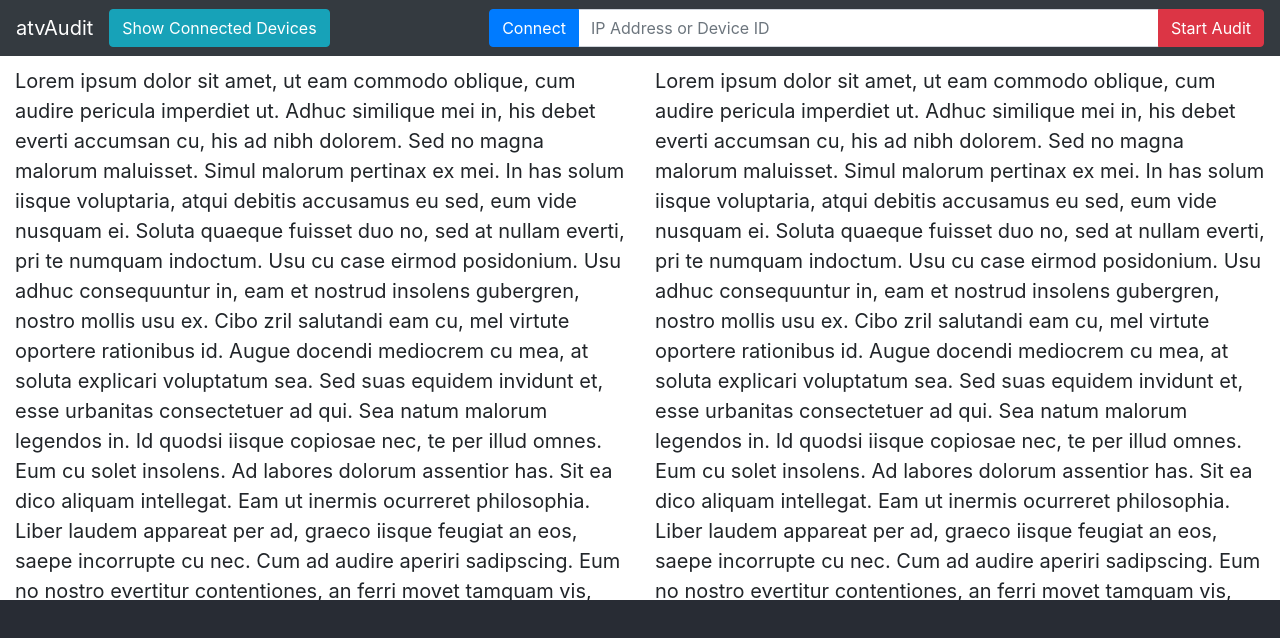
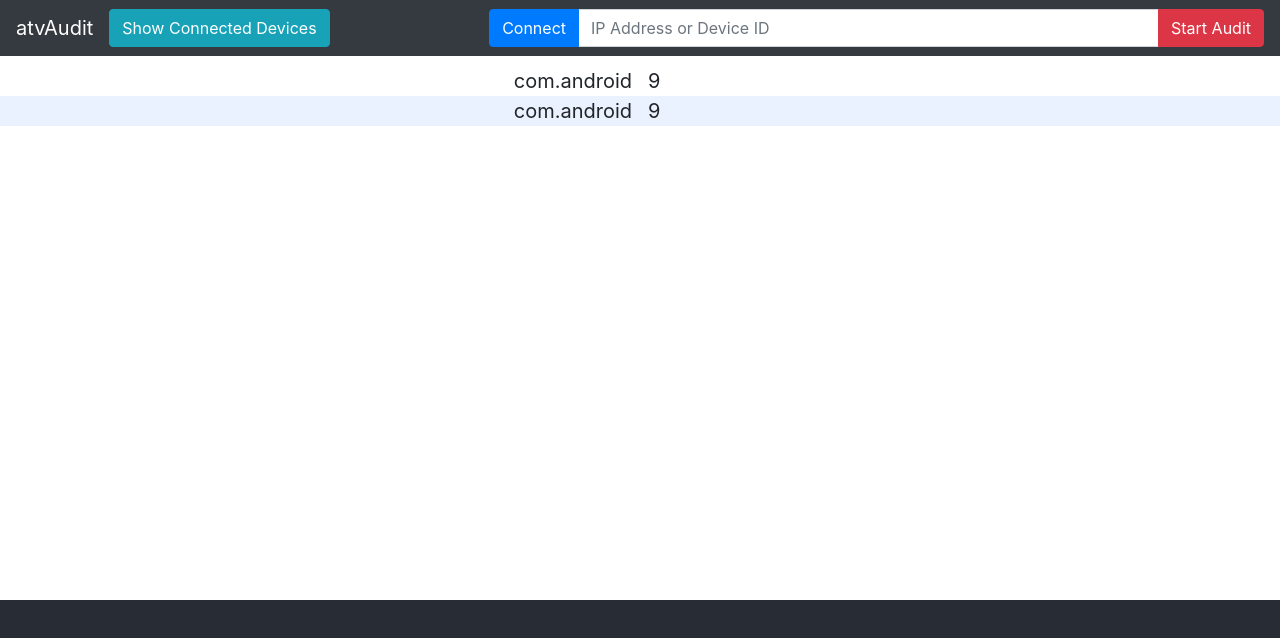
Before and after one commit to DarrenVictoriano/atvAudit, a React (Create React App) app in the folder client/: page / in a window 1280 px wide. Shown: the top 638 px of the page. Built offline with nearby package versions, Linux system fonts and the light colour scheme.

Commit message:
need to use state instead of hooks cuz I cant loop

```diff
--- a/client/package.json
+++ b/client/package.json
@@ -7,6 +7,7 @@
     "@testing-library/jest-dom": "^4.2.4",
     "@testing-library/react": "^9.5.0",
     "@testing-library/user-event": "^7.2.1",
+    "axios": "^0.19.2",
     "bootstrap": "^4.5.0",
     "react": "^16.13.1",
     "react-dom": "^16.13.1",
--- a/client/src/App.js
+++ b/client/src/App.js
@@ -1,52 +1,26 @@
 import React from 'react';
 import './App.css';
 import Navbar from './components/navbar/navbar';
-import { Row, Col } from 'reactstrap';
+import AppInfo from './components/app_info/appInfo';
+import { AdbProvider } from './providers/adbContext';
+import ShellStream from './components/shell_stream/shellStream';
 
-function App() {
+const App = props => {
+
   return (
+    <AdbProvider>
       <div className="App">
         <header className="App-header">
           <Navbar />
         </header>
 
-      <div className="app-info container-fluid">
-        <Row>
-          <Col>
-            <p>
-              Lorem ipsum dolor sit amet, ut eam commodo oblique, cum audire pericula imperdiet ut. Adhuc similique mei in, his debet everti accumsan cu, his ad nibh dolorem. Sed no magna malorum maluisset. Simul malorum pertinax ex mei.
-              In has solum iisque voluptaria, atqui debitis accusamus eu sed, eum vide nusquam ei. Soluta quaeque fuisset duo no, sed at nullam everti, pri te numquam indoctum. Usu cu case eirmod posidonium. Usu adhuc consequuntur in, eam et nostrud insolens gubergren, nostro mollis usu ex.
-              Cibo zril salutandi eam cu, mel virtute oportere rationibus id. Augue docendi mediocrem cu mea, at soluta explicari voluptatum sea. Sed suas equidem invidunt et, esse urbanitas consectetuer ad qui. Sea natum malorum legendos in. Id quodsi iisque copiosae nec, te per illud omnes. Eum cu solet insolens.
-              Ad labores dolorum assentior has. Sit ea dico aliquam intellegat. Eam ut inermis ocurreret philosophia. Liber laudem appareat per ad, graeco iisque feugiat an eos, saepe incorrupte cu nec. Cum ad audire aperiri sadipscing.
-              Eum no nostro evertitur contentiones, an ferri movet tamquam vis, quot corrumpit ius in. Graecis persecuti sea id, id vix fierent imperdiet. Per simul postea admodum no, an scribentur dissentiunt per, id nostrum facilisi sapientem vix. Fugit maluisset consectetuer sit ei, singulis petentium ius ex. Quo suas abhorreant te, vix id natum diceret nominati, illud intellegebat vituperatoribus mei ea. Suas fabulas eu vis.
-              Populo nemore fabellas eam ei. Has ferri libris facilisis at, pri eu malis deleniti democritum. Nec ea scribentur liberavisse, his ornatus mandamus principes at. Eu consetetur definitiones mea, duo at dolorum repudiare, fuisset efficiendi vel eu. Porro augue cum no, ut sed iusto quando mnesarchum, simul dictas ut vim. No vix fierent democritum, ne cibo noster consulatu est, sed no audire scriptorem reformidans.
-              Primis veritus ex pro, cu est zril delenit euripidis, an dico viderer disputationi sed. Eum ne illud persius docendi, est vero fastidii reprehendunt ea. Cu quo case mutat quando, nec choro nostrum delicatissimi ad. Officiis appellantur vel id, ea pri dicam sapientem. Prima cotidieque his ne, ei vim nullam conclusionemque.
-              Ne mea nisl vituperata. Graeco molestie est ut, eu nec nullam tractatos, an ius antiopam delicata consequuntur. Partem rationibus ea sea. Vim ea brute lorem congue, ad diam dolorum laboramus vim. Ei diam utroque his. Populo aliquid adolescens eu his, te mei aperiam efficiendi.
-              An his tota intellegat, ne iudico persius senserit nam. Vim id eros dicta, duo harum deleniti at. Usu vidit virtute ex. Nusquam scaevola duo et, eos laudem postulant an.
-              Omnis brute concludaturque eu eum, purto nulla delicatissimi et pro, elit erant interpretaris quo ex. Cum ad alterum consequuntur, cum elit altera aperiri te. Ad sint feugait sit, cu pri cetero evertitur temporibus. Vitae exerci sed et, mei an vituperata referrentur, melius fastidii quaestio ex cum. Brute everti ei pri, has in movet dicit denique.
-            </p>
-          </Col>
-          <Col>
-            <p>
-              Lorem ipsum dolor sit amet, ut eam commodo oblique, cum audire pericula imperdiet ut. Adhuc similique mei in, his debet everti accumsan cu, his ad nibh dolorem. Sed no magna malorum maluisset. Simul malorum pertinax ex mei.
-              In has solum iisque voluptaria, atqui debitis accusamus eu sed, eum vide nusquam ei. Soluta quaeque fuisset duo no, sed at nullam everti, pri te numquam indoctum. Usu cu case eirmod posidonium. Usu adhuc consequuntur in, eam et nostrud insolens gubergren, nostro mollis usu ex.
-              Cibo zril salutandi eam cu, mel virtute oportere rationibus id. Augue docendi mediocrem cu mea, at soluta explicari voluptatum sea. Sed suas equidem invidunt et, esse urbanitas consectetuer ad qui. Sea natum malorum legendos in. Id quodsi iisque copiosae nec, te per illud omnes. Eum cu solet insolens.
-              Ad labores dolorum assentior has. Sit ea dico aliquam intellegat. Eam ut inermis ocurreret philosophia. Liber laudem appareat per ad, graeco iisque feugiat an eos, saepe incorrupte cu nec. Cum ad audire aperiri sadipscing.
-              Eum no nostro evertitur contentiones, an ferri movet tamquam vis, quot corrumpit ius in. Graecis persecuti sea id, id vix fierent imperdiet. Per simul postea admodum no, an scribentur dissentiunt per, id nostrum facilisi sapientem vix. Fugit maluisset consectetuer sit ei, singulis petentium ius ex. Quo suas abhorreant te, vix id natum diceret nominati, illud intellegebat vituperatoribus mei ea. Suas fabulas eu vis.
-              Populo nemore fabellas eam ei. Has ferri libris facilisis at, pri eu malis deleniti democritum. Nec ea scribentur liberavisse, his ornatus mandamus principes at. Eu consetetur definitiones mea, duo at dolorum repudiare, fuisset efficiendi vel eu. Porro augue cum no, ut sed iusto quando mnesarchum, simul dictas ut vim. No vix fierent democritum, ne cibo noster consulatu est, sed no audire scriptorem reformidans.
-              Primis veritus ex pro, cu est zril delenit euripidis, an dico viderer disputationi sed. Eum ne illud persius docendi, est vero fastidii reprehendunt ea. Cu quo case mutat quando, nec choro nostrum delicatissimi ad. Officiis appellantur vel id, ea pri dicam sapientem. Prima cotidieque his ne, ei vim nullam conclusionemque.
-              Ne mea nisl vituperata. Graeco molestie est ut, eu nec nullam tractatos, an ius antiopam delicata consequuntur. Partem rationibus ea sea. Vim ea brute lorem congue, ad diam dolorum laboramus vim. Ei diam utroque his. Populo aliquid adolescens eu his, te mei aperiam efficiendi.
-              An his tota intellegat, ne iudico persius senserit nam. Vim id eros dicta, duo harum deleniti at. Usu vidit virtute ex. Nusquam scaevola duo et, eos laudem postulant an.
-              Omnis brute concludaturque eu eum, purto nulla delicatissimi et pro, elit erant interpretaris quo ex. Cum ad alterum consequuntur, cum elit altera aperiri te. Ad sint feugait sit, cu pri cetero evertitur temporibus. Vitae exerci sed et, mei an vituperata referrentur, melius fastidii quaestio ex cum. Brute everti ei pri, has in movet dicit denique.
-            </p>
-          </Col>
-        </Row>
-      </div>
+        <AppInfo />
+
         <div className="shell_stream container-fluid">
-        {/* shell output here */}
-
+          <ShellStream />
         </div>
       </div >
+    </AdbProvider>
   );
 }
 
--- /dev/null
+++ b/client/src/components/app_info/appInfo.js
@@ -0,0 +1,18 @@
+import React, { useState, useContext } from 'react';
+import { AdbContext } from '../../providers/adbContext';
+import AppInfoData from './appInfoData';
+import LoadingSpinner from '../spinner/spinner';
+
+const AppInfo = (props) => {
+    const [isLoading, setIsLoading] = useContext(AdbContext);
+
+    return (
+        <div className="app-info container-fluid">
+            {/* <LoadingSpinner /> */}
+            <AppInfoData />
+        </div>
+
+    );
+}
+
+export default AppInfo;
--- /dev/null
+++ b/client/src/components/app_info/appInfoData.js
@@ -0,0 +1,35 @@
+import React, { useState, useContext } from 'react';
+import { AdbContext } from '../../providers/adbContext';
+import { Row, Col } from 'reactstrap';
+
+const AppInfoData = (props) => {
+    const [appInfo, setAppInfo] = useContext(AdbContext);
+    const pBG = "#ebf2ff"; // odd color picker
+
+    return (
+        <Row className="pb-5">
+            <Col className="text-right p-0">
+                {/* Package Name */}
+                <p className="mb-0">
+                    <span className="mr-2" style={{ backgroundColor: "white" }}>com.android</span>
+                </p>
+
+                <p className="mb-0" style={{ backgroundColor: pBG }}>
+                    <span className="mr-2">com.android</span>
+                </p>
+            </Col>
+            <Col className="text-left p-0">
+                {/* Version Name */}
+                <p className="mb-0">
+                    <span className="ml-2" style={{ backgroundColor: "white" }}>9</span>
+                </p>
+
+                <p className="mb-0" style={{ backgroundColor: pBG }}>
+                    <span className="ml-2">9</span>
+                </p>
+            </Col>
+        </Row >
+    );
+}
+
+export default AppInfoData;
--- /dev/null
+++ b/client/src/components/shell_stream/shellStream.js
@@ -0,0 +1,14 @@
+import React, { useContext } from 'react';
+import { AdbContext } from '../../providers/adbContext';
+
+const ShellStream = (props) => {
+    const [adbData] = useContext(AdbContext);
+
+    return (
+        <span>
+            {/* TODO: convert all hooks into state!! */}
+        </span>
+    );
+}
+
+export default ShellStream;
--- /dev/null
+++ b/client/src/components/spinner/spinner.js
@@ -0,0 +1,14 @@
+import React from 'react';
+import { Spinner } from 'reactstrap';
+
+const LoadingSpinner = (props) => {
+    return (
+
+        <div className="mx-auto p-1 text-center" style={{ height: "100%", marginTop: "30%" }}>
+            <Spinner color="primary" style={{ width: '10rem', height: '10rem' }} />{' '}
+        </div>
+
+    );
+}
+
+export default LoadingSpinner;
--- /dev/null
+++ b/client/src/providers/adbContext.js
@@ -0,0 +1,15 @@
+import React, { useState, createContext } from 'react';
+
+export const AdbContext = createContext();
+
+export const AdbProvider = (props) => {
+    const [adbData, setAdbData] = useState({
+        "data": false
+    });
+
+    return (
+        <AdbContext.Provider value={[adbData, setAdbData]}>
+            {props.children}
+        </AdbContext.Provider >
+    );
+}
```
Also changed, not shown: client/src/components/navbar/navbar.js (+40 -11 lines), 2 other files (tests, documents, lock files or other folders). Lines whose indentation alone changed are shown as unchanged.
